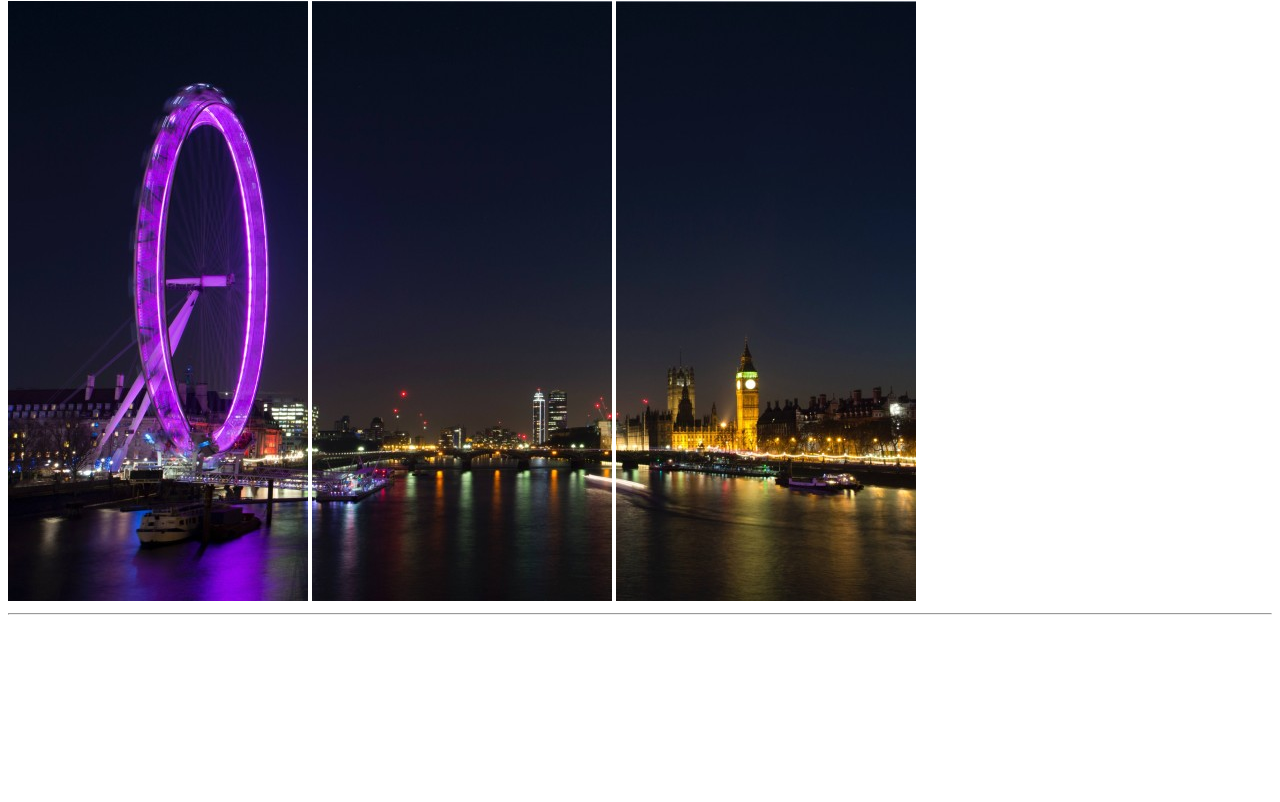
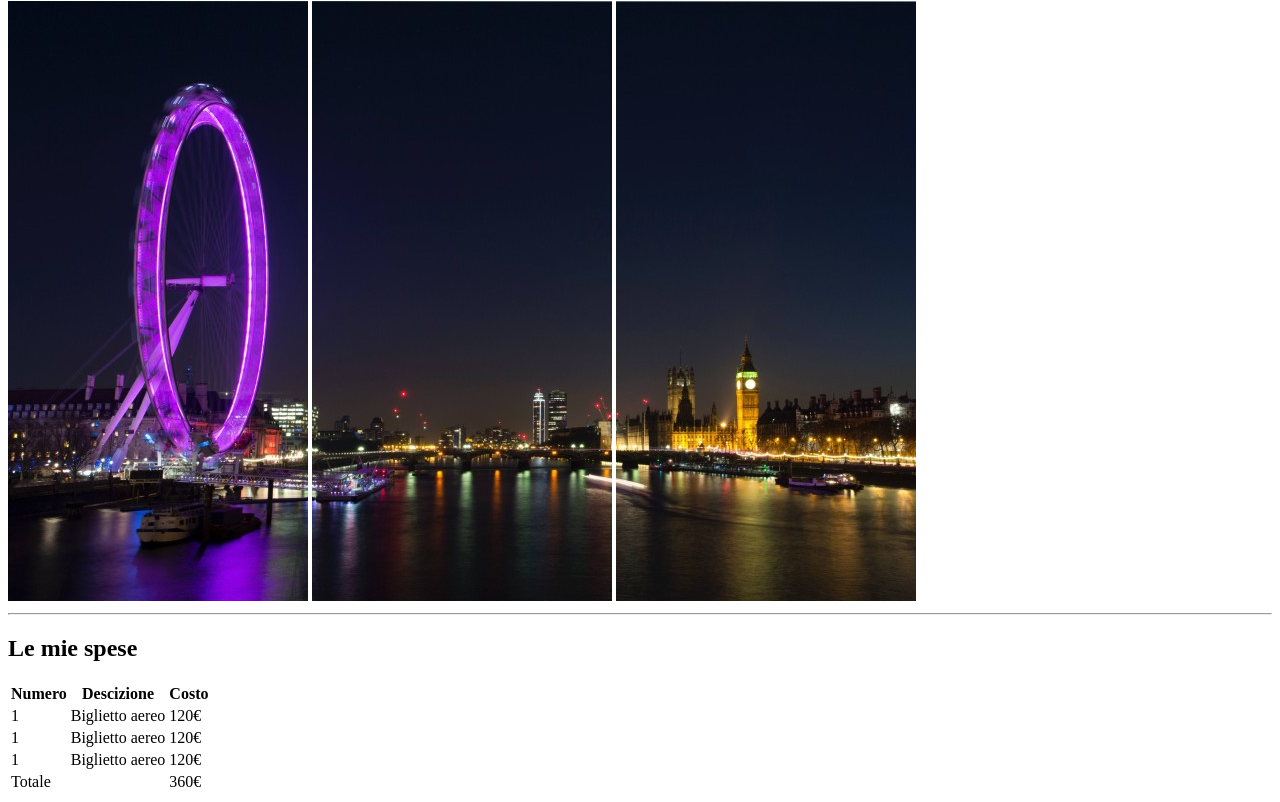
Before and after one commit to JacopoP/html-london-trip, a plain HTML site: page index.html in a window 1280 px wide. Shown: the part 79-881 px from the top of the page. Before the commit the page ends 800 px from the top, so only its background shows below. Drawn offline with Linux system fonts and the light colour scheme.

Commit message:
Tabella combletata + .gitignore ignorato da git

```diff
--- a/index.html
+++ b/index.html
@@ -5,6 +5,9 @@
     <meta http-equiv="X-UA-Compatible" content="IE=edge">
     <meta name="viewport" content="width=device-width, initial-scale=1.0">
     <title>Il mio viaggio a Londra</title>
+    <style>
+        thead {text-align: center;}
+    </style>
 </head>
 <body>
     <!-- titolo e immagini di apertura -->
@@ -19,7 +22,41 @@
     <!-- componente di testo -->
     <main>
         <section>
+            <h2>Le mie spese</h2>
 
+            <table>
+                <thead>
+                    <tr>
+                        <td><strong>Numero</strong></td>
+                        <td><strong>Descizione</strong></td>
+                        <td><strong>Costo</strong></td>
+                    </tr>
+                </thead>
+
+                <tbody>
+                    <tr>
+                        <td>1</td>
+                        <td>Biglietto aereo</td>
+                        <td>120&euro;</td>
+                    </tr>
+                    <tr>
+                        <td>1</td>
+                        <td>Biglietto aereo</td>
+                        <td>120&euro;</td>
+                    </tr>
+                    <tr>
+                        <td>1</td>
+                        <td>Biglietto aereo</td>
+                        <td>120&euro;</td>
+                    </tr>
+                    <tr>
+                        <td>Totale</td>
+                        <td></td>
+                        <td>360&euro;</td>
+                    </tr>
+                </tbody>
+
+            </table>
         </section>
 
         <section>
```
Also changed, not shown: 1 other file.
